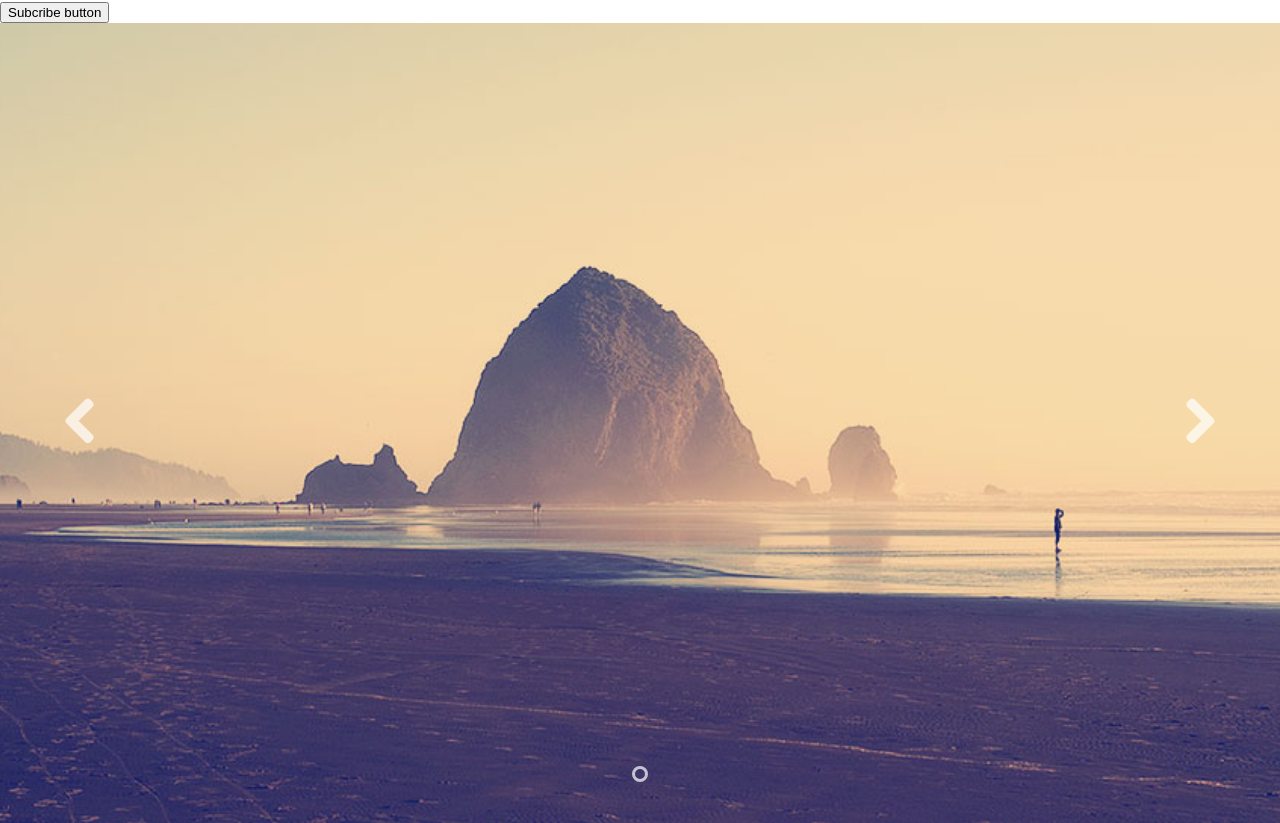
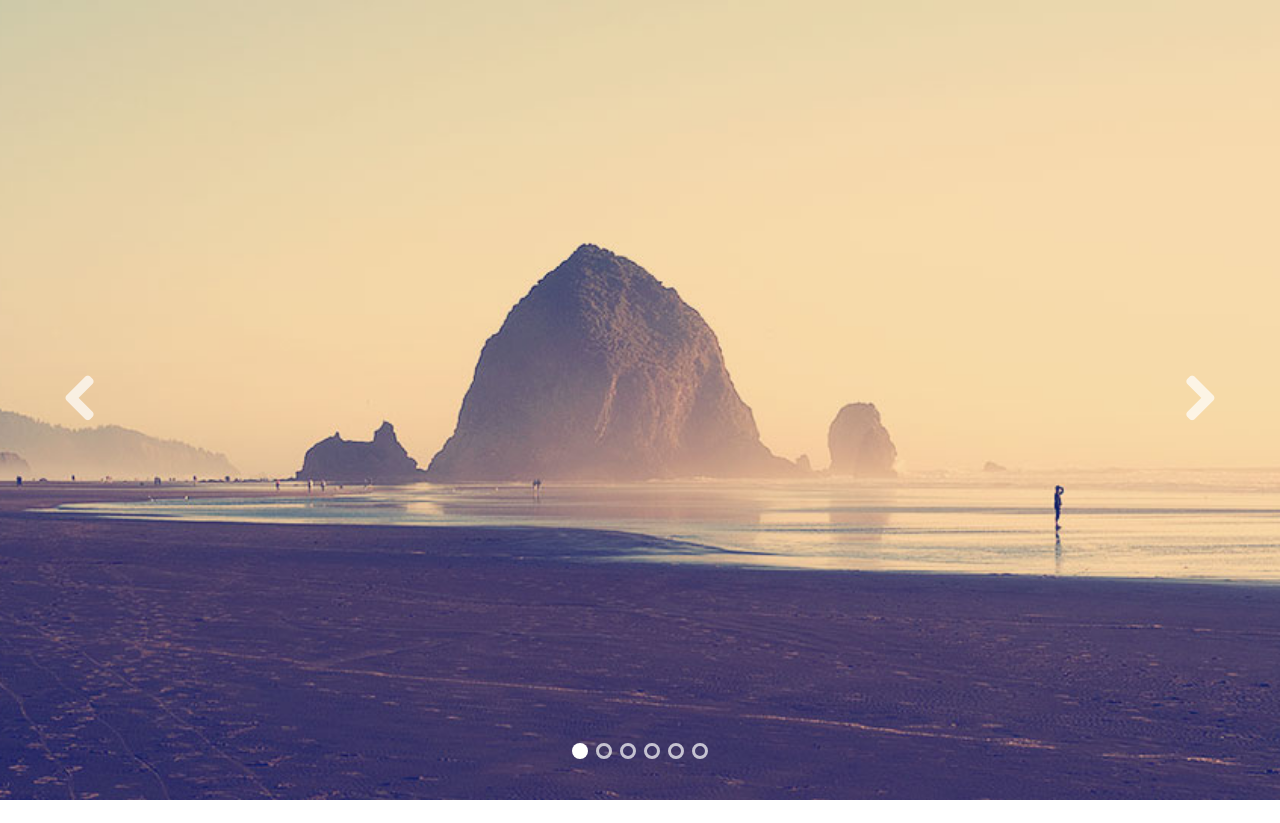
Before and after one commit to burn1ng/slider, a website: page src/index.html in a window 1280 px wide. After the commit the page ends 800 px from the top, so only its background shows below. Drawn offline with nearby package versions, Linux system fonts and the light colour scheme; files that its build step writes are made by us from their sources; files whose address does not match are found by name.

```diff
--- a/src/index.html
+++ b/src/index.html
@@ -14,7 +14,7 @@
 
   //= template/header.html
 
-  <script type="text/javascript" src="js/main.js"></script>
+  <script type="text/javascript" src="js/main-min.js"></script>
 </body>
 
 </html>
--- a/src/template/header.html
+++ b/src/template/header.html
@@ -1,4 +1,4 @@
-<div><button id="subscribe">Subcribe button</button></div>
+<!-- <div><button id="subscribe">Subcribe button</button></div> -->
 <div id="topSlider1" class="slider">
   <div class="slider__images">
     <div class="slider__images-wrap">
@@ -15,6 +15,8 @@
   <a href="#" class="slider__pager slider__pager_next"><i class="icon-chevron-right icon-large"></i></a>
 
   <ul class="slider__pagination">
-    <li class="slider__pagination-item slider__pagination-item_tmpl"><a href="#" data-slider__item="0"></a></li>
+    <li class="slider__pagination-item slider__pagination-item_tmpl">
+      <a href="#" data-slider__item="0"></a>
+    </li>
   </ul>
 </div>
```
Also changed, not shown: build/css/main.css, build/index.html, build/js/main-min.js (added).
